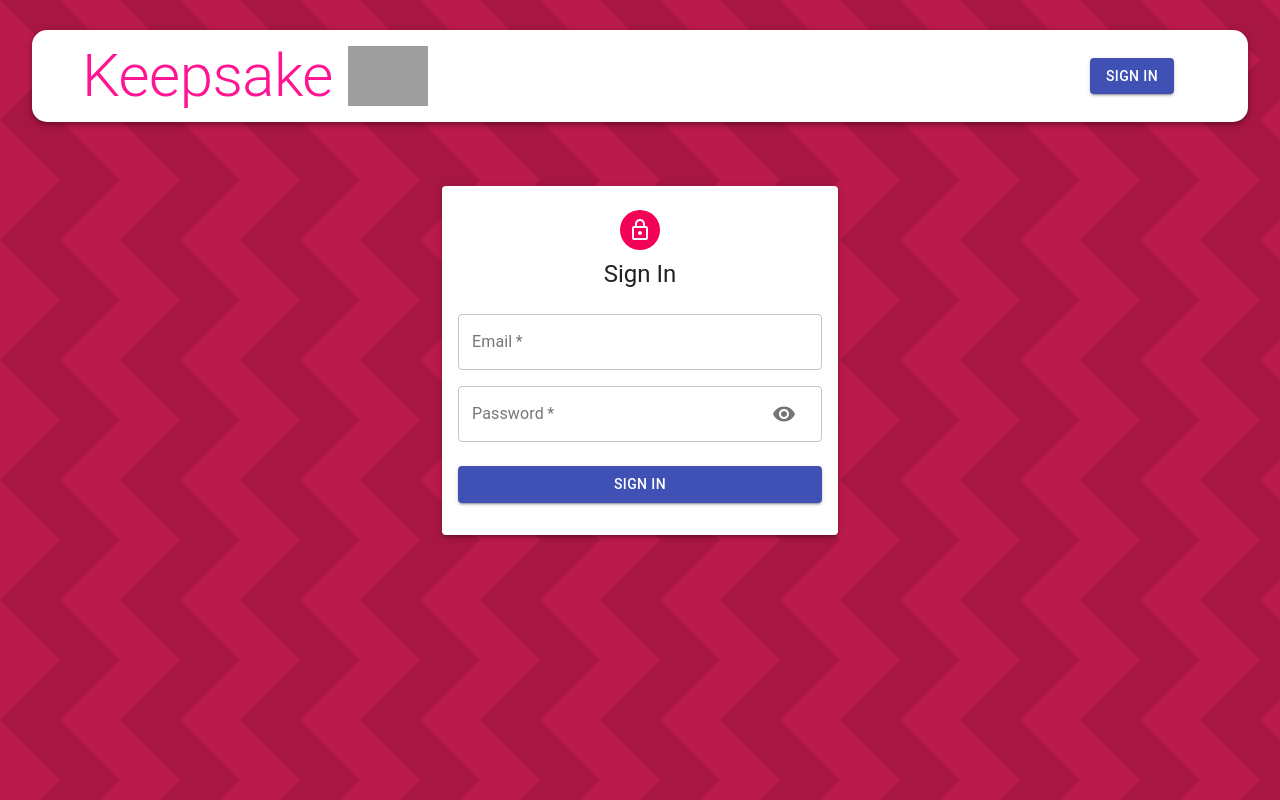
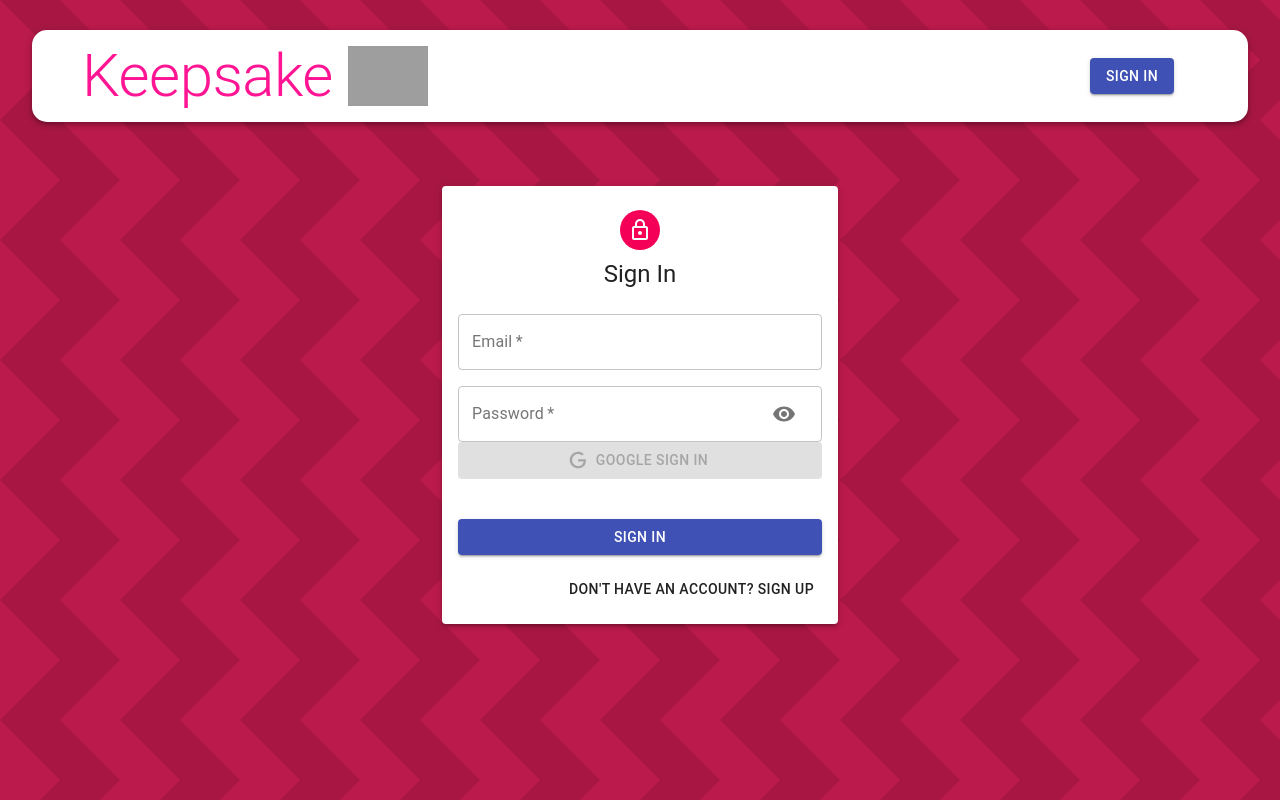
Before and after one commit to cikennedy/keepsake, a React (Create React App) app in the folder client/: page /auth in a window 1280 px wide. Built offline with nearby package versions, Linux system fonts and the light colour scheme; grey boxes are pictures that could not be loaded.

Commit message:
added google icon, icon.js, etc. to auth component

```diff
--- a/client/src/components/Auth/Auth.js
+++ b/client/src/components/Auth/Auth.js
@@ -1,15 +1,16 @@
 import React, { useState } from "react";
 import { Avatar, Button, Paper, Grid, Typography, Container } from "@material-ui/core";
+import { GoogleLogin } from 'react-google-login';
+
+import Icon from './icon';
 import LockOutlinedIcon from "@material-ui/icons/LockOutlined";
-
 import useStyles from './styles';
 import Input from "./Input";
 
 const Auth = () => {
   const classes = useStyles();
   const [showPassword, setShowPassword] = useState(false);
-
-  const isSignUp = false;
+  const [isSignUp, setIsSignUp] = useState(false);
 
   const handleShowPassword = () => setShowPassword((prevShowPassword) => !prevShowPassword);
 
@@ -20,6 +21,11 @@
   const handleChange = () => {
 
   };
+
+  const switchMode = () => {
+    setIsSignUp((prevIsSignUp) => !prevIsSignUp);
+    handleShowPassword(false);
+  }
 
   return (
     <Container component="main" maxWidth="xs">
@@ -41,9 +47,30 @@
               <Input name="password" label="Password" handleChange={handleChange} type={showPassword ? "text" : "password"} handleShowPassword={handleShowPassword} />
               { isSignUp && <Input name="confirmPassword" label="Confirm Password" handleChange={handleChange} type="password" /> }
           </Grid>
+          <GoogleLogin
+            clientId="GOOGLE ID"
+            render={(renderProps) => (
+              <Button className={classes.googleButton}
+              color='primary'
+              fullWidth
+              onClick={renderProps.onClick}
+              disabled={renderProps.disabled}
+              startIcon={<Icon />}
+              variant="contained">
+                Google Sign In
+              </Button>
+            )}
+          />
           <Button type="submit" fullWidth variant="contained" color="primary" className={classes.submit}>
             {isSignUp ? 'Sign Up' : 'Sign In'}
           </Button>
+          <Grid container justify="flex-end">
+                <Grid item>
+                  <Button onClick={switchMode}>
+                    { isSignUp ? 'Already Have an Account? Sign In': "Don't Have an Account? Sign Up"}
+                  </Button>
+                </Grid>
+          </Grid>
         </form>
       </Paper>
     </Container>
--- /dev/null
+++ b/client/src/components/Auth/icon.js
@@ -0,0 +1,12 @@
+import React from 'react';
+
+const icon = () => (
+  <svg style={{ width: '20px', height: '20px' }} viewBox="0 0 24 24">
+    <path
+      fill="currentColor"
+      d="M21.35,11.1H12.18V13.83H18.69C18.36,17.64 15.19,19.27 12.19,19.27C8.36,19.27 5,16.25 5,12C5,7.9 8.2,4.73 12.2,4.73C15.29,4.73 17.1,6.7 17.1,6.7L19,4.72C19,4.72 16.56,2 12.1,2C6.42,2 2.03,6.8 2.03,12C2.03,17.05 6.16,22 12.25,22C17.6,22 21.5,18.33 21.5,12.91C21.5,11.76 21.35,11.1 21.35,11.1V11.1Z"
+    />
+  </svg>
+);
+
+export default icon;
```
